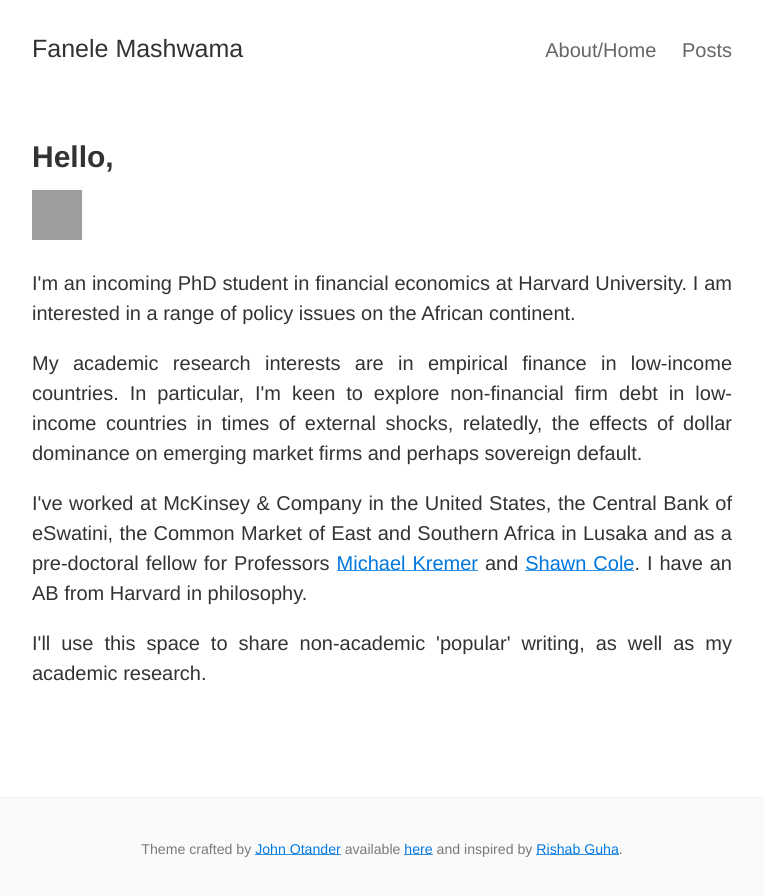
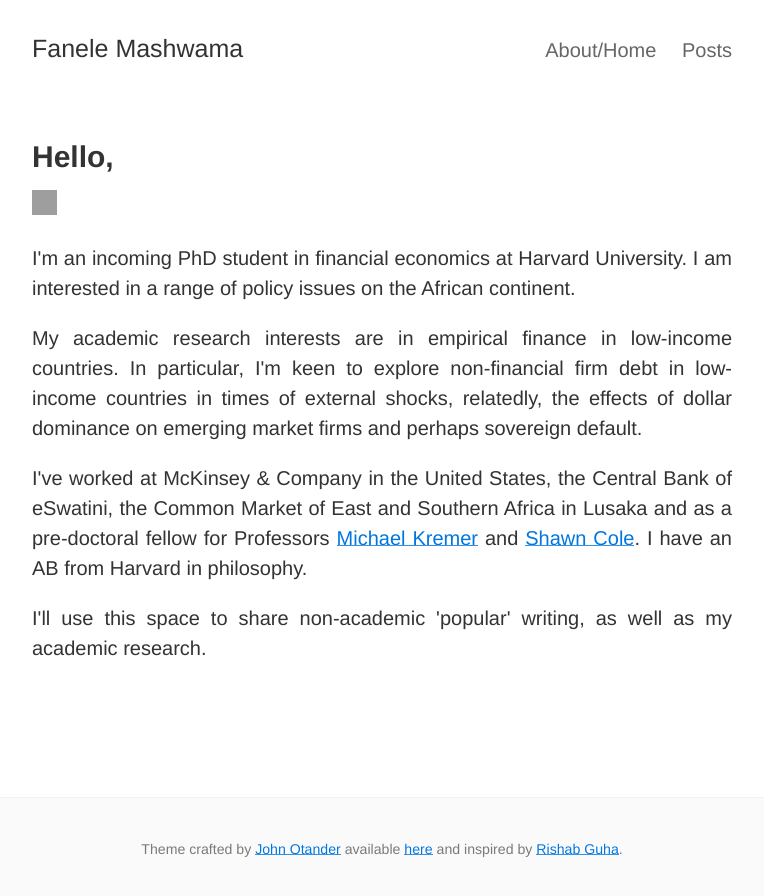
Before and after one commit to fmashwama/fmashwama.github.io, a Jekyll site: the page index.html, which Jekyll copies as it is, in a window 1280 px wide. Shown: the top 896 px of the page, without its empty margins (258-1022 px from the left). Built offline with Jekyll 4.4.1, drawn with Linux system fonts in a browser that asks for light colours; grey boxes are pictures that could not be loaded.

Commit message:
Update index.html

```diff
--- a/index.html
+++ b/index.html
@@ -143,7 +143,7 @@
   </header>
   <article class="post-content">
 
-  <p> <img src="/assets/Fanele_Mashwama_59.jpg" alt="fanele" width="50" height="50" />
+  <p> <img src="/assets/Fanele_Mashwama_59.jpg" alt="fanele" width="25" height="25" />
   </p >
 
   <p align="justify">I'm an incoming PhD student in financial economics at Harvard University. I am interested in a range of policy issues on the African continent.</p>
```
